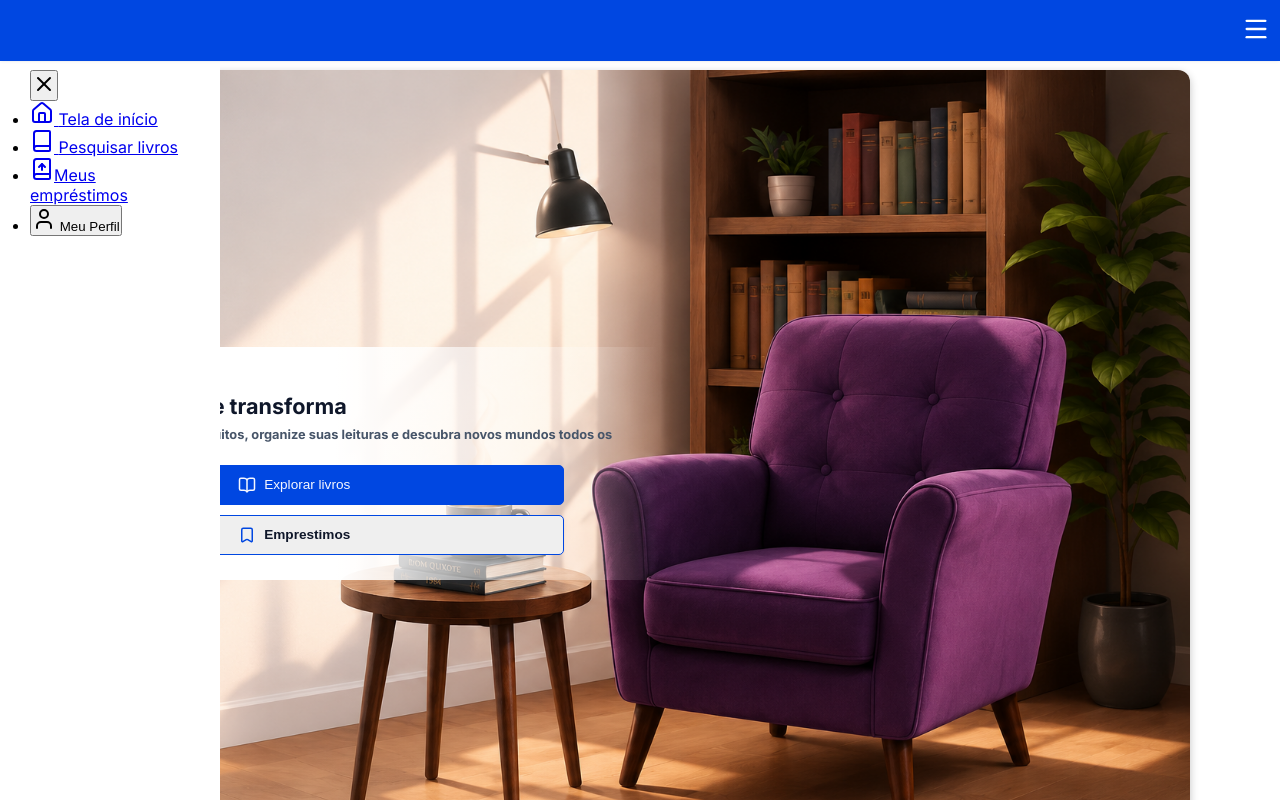
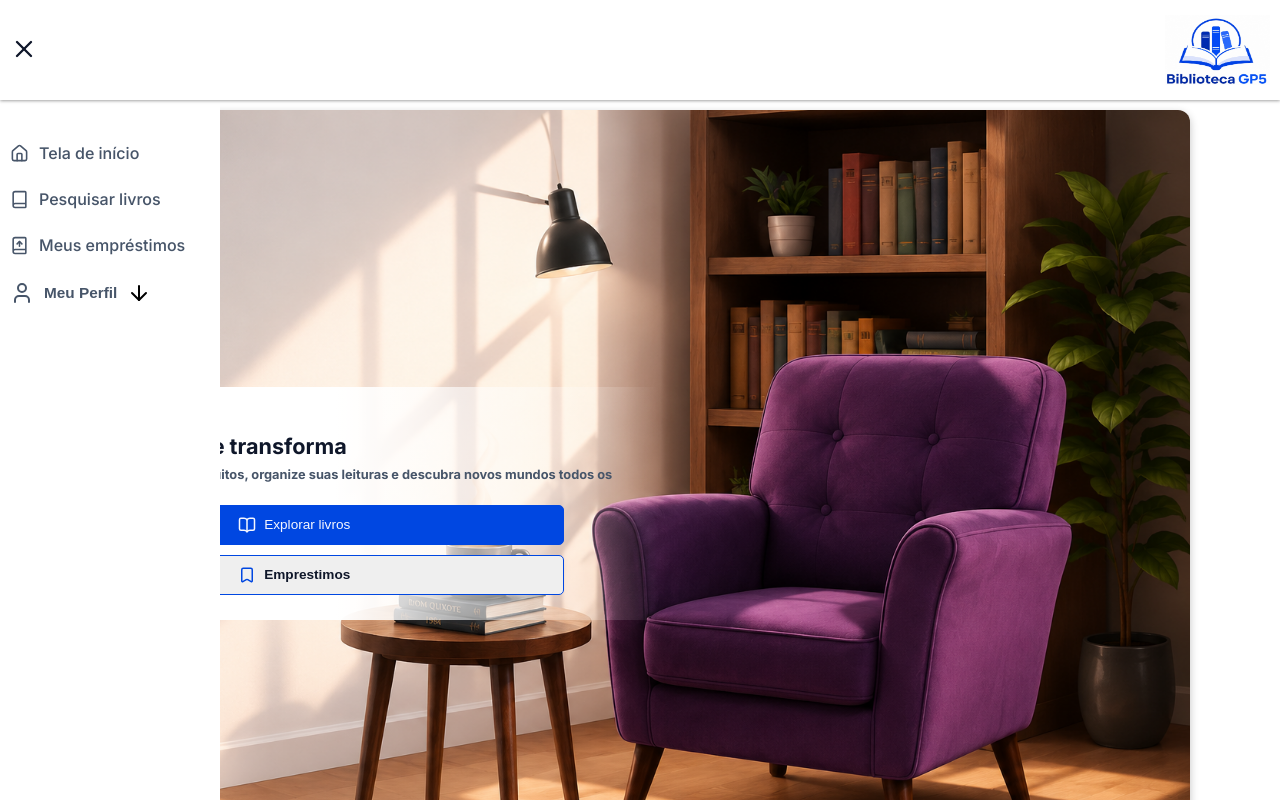
Before and after one commit to LuizHenriqueCFontes/biblioteca-gp5, a React (Vite) app: page / in a window 1280 px wide. Both pictures are taken after a click on the button "Abrir menu". Shown: the top 800 px of the page. Built offline with nearby package versions, Linux system fonts and the light colour scheme; no server answers.

Commit message:
styles: initialize styles to sidebar

```diff
--- a/src/layout/MainLayout/MainLayout.module.css
+++ b/src/layout/MainLayout/MainLayout.module.css
@@ -4,6 +4,5 @@
 }
 
 .main{
-    padding-top: 60px;
-    padding-bottom: 15px;
+    padding: 100px 0 15px;
 }
--- a/src/shared/components/Button/Button.module.css
+++ b/src/shared/components/Button/Button.module.css
@@ -24,6 +24,12 @@
     align-items: center;
     justify-content: center;
     gap: 8px;
+}
+
+.content{
+    display: flex;
+    align-items: center;
+    gap: 10px;
 }
 
 .icon{
--- a/src/shared/components/Header/Header.module.css
+++ b/src/shared/components/Header/Header.module.css
@@ -1,12 +1,13 @@
 .header{
-    background-color: var(--primary-color);
+    background-color: #ffffff;
     padding: 15px 10px;
-    box-shadow: 0 1px 3px 0 rgba(0, 0, 0, 0.05), 0 1px 2px -1px rgba(0, 0, 0, 0.05);
+    box-shadow: 0 1px 3px 0 rgba(0, 0, 0, 0.353), 0 1px 2px -1px rgba(0, 0, 0, 0.05);
 
     display: flex;
+    justify-content: space-between;
     position: fixed;
     width: 100%;
-    z-index: 1000;
+    z-index: 100000;
 }
 
 .iconContainer{
@@ -16,6 +17,11 @@
 }
 
 .icon{
+    color: var(--title-color);
     width: 28px;
     height: 28px;
 }
+
+.exitIcon{
+
+}
--- a/src/shared/components/Header/Header.tsx
+++ b/src/shared/components/Header/Header.tsx
@@ -1,4 +1,4 @@
-import { Menu } from "lucide-react";
+import { Menu, X } from "lucide-react";
 import Logo from "../Logo/Logo";
 import styles from "./Header.module.css"
 import { useState } from "react";
@@ -15,8 +15,12 @@ export default function Header(props:HeaderProps){
         <>
             <header className={`${styles.header} ${props.className ?? ""}`}>
 
-                <button onClick={() => setIsOpen(true)} aria-label="Abrir menu" className={styles.iconContainer}>
-                    <Menu className={styles.icon}/>
+                <Logo />
+
+                <button onClick={() => {setIsOpen(!open)
+                    console.log("Cliquei");
+                }} aria-label="Abrir menu" className={styles.iconContainer}>
+                    {open ? <X className={styles.icon}/> : <Menu className={styles.icon}/>}
                 </button>
             </header>
 
--- a/src/shared/components/Sidebar/Sidebar.module.css
+++ b/src/shared/components/Sidebar/Sidebar.module.css
@@ -4,13 +4,94 @@
 
 .sidebar {
     position: fixed;
-    top: 0;
+    top: 10%;
     left: 0;
 
     width: 220px;
     height: 100vh;
 
     background: white;
-    padding: 30px;
-    padding-top: 70px;
+    padding-top: 50px;
 }
+
+.linkContent{
+    list-style: none;
+    padding: 13px 10px;
+}
+
+.link{
+    display: flex;
+    align-items: center;
+    text-decoration: none;
+    color: var(--informations-color);
+    font-weight: 520;
+    gap: 10px;
+}
+
+.linkIcon{
+    width: 19px;
+    height: 19px;
+    color: var(--informations-color);
+}
+
+.trigger {
+    display: flex;
+    justify-content: space-between;
+    align-items: center;
+    background: none;
+    border: none;
+}
+
+.triggerContent{
+    display: flex;
+    align-items: center;
+    padding: 13px 10px;
+    color: var(--informations-color);
+    font-weight: 550;
+    gap: 10px;
+    font-size: 1.15em;
+}
+
+.arrow {
+    transition: transform 200ms ease;
+}
+
+.trigger[data-state="open"] .arrow {
+    transform: rotate(180deg);
+}
+
+.profileContent {
+    overflow: hidden;
+}
+
+.profileContent[data-state="open"] {
+    animation: slideDown 250ms ease-out;
+}
+
+.profileContent[data-state="closed"] {
+    animation: slideUp 250ms ease-in;
+}
+
+@keyframes slideDown {
+    from {
+        height: 0;
+        opacity: 0;
+    }
+
+    to {
+        height: var(--radix-collapsible-content-height);
+        opacity: 1;
+    }
+}
+
+@keyframes slideUp {
+    from {
+        height: var(--radix-collapsible-content-height);
+        opacity: 1;
+    }
+
+    to {
+        height: 0;
+        opacity: 0;
+    }
+}
--- a/src/shared/components/Sidebar/Sidebar.tsx
+++ b/src/shared/components/Sidebar/Sidebar.tsx
@@ -2,7 +2,7 @@ import { AnimatePresence, motion } from "framer-motion";
 import styles from "./Sidebar.module.css";
 import * as Dialog from "@radix-ui/react-dialog";
 import * as Collapsible from "@radix-ui/react-collapsible";
-import { Book, BookUp, Home, User, Users, X } from "lucide-react";
+import { ArrowDown, Book, BookUp, Home, User, Users } from "lucide-react";
 import { Link } from "react-router-dom";
 import { authStorage } from "../../../feature/auth/services/authStorage";
 
@@ -34,50 +34,54 @@ export default function Sidebar(props: Sidebar){
                             exit={{ x: "-100%" }}
                             transition={{duration: 0.25}}>
 
-                                <button onClick={() => props.onOpenChange(false)}> <X /> </button>
+
 
                                 <nav>
                                     <ul>
-                                        <li>
-                                            <Link to={isAdmin ? "/admin/home" : "/"}><Home /> {isAdmin ? "Dashboard" : "Tela de início"}</Link>
+                                        <li className={styles.linkContent}>
+                                            <Link className={styles.link} to={isAdmin ? "/admin/home" : "/"}><Home className={styles.linkIcon}/> {isAdmin ? "Dashboard" : "Tela de início"}</Link>
                                         </li>
 
-                                        <li>
-                                            <Link to={isAdmin ? "/admin/imports" : "/search/books"}><Book /> {isAdmin ? "Importar livros" : "Pesquisar livros"}</Link>
+                                        <li className={styles.linkContent}>
+                                            <Link className={styles.link} to={isAdmin ? "/admin/imports" : "/search/books"}><Book className={styles.linkIcon}/> {isAdmin ? "Importar livros" : "Pesquisar livros"}</Link>
                                         </li>
 
-                                        <li>
-                                            <Link to={isAdmin ? "/admin/list/users" : "/loan"}>{isAdmin ?
+                                        <li className={styles.linkContent}>
+                                            <Link className={styles.link} to={isAdmin ? "/admin/list/users" : "/loan"}>{isAdmin ?
                                             <>
-                                                <Users />
+                                                <Users className={styles.linkIcon}/>
                                                 <span>Listar usuários</span>
                                             </>
                                             :
                                             <>
-                                                <BookUp />
+                                                <BookUp className={styles.linkIcon}/>
                                                 <span>Meus empréstimos</span>
                                             </>}</Link>
                                         </li>
 
                                         {
                                             isAdmin &&
-                                            <li>
-                                                <Link to={"/categories"}>Categorias</Link>
+                                            <li className={styles.linkContent}>
+                                                <Link className={styles.link} to={"/categories"}> <BookUp className={styles.linkIcon}/> Categorias</Link>
                                             </li>
                                         }
 
                                         <li>
                                             <Collapsible.Root>
 
-                                                <Collapsible.Trigger>
-                                                    <User /> Meu Perfil
+                                                <Collapsible.Trigger className={styles.trigger}>
+                                                    <div className={styles.triggerContent}>
+                                                        <User className={styles.link}/>
+                                                        Meu Perfil
+                                                    </div>
+
+                                                    <ArrowDown className={styles.arrow}/>
                                                 </Collapsible.Trigger>
 
-                                                <Collapsible.Content asChild>
+                                                <Collapsible.Content className={styles.profileContent} asChild>
                                                     <ul>
-                                                        <li>Minha conta</li>
-                                                        <li>Editar dados</li>
-                                                        <li>Sair</li>
+                                                        <li> <Link to={"/user/edit/data"}>Editar dados</Link> </li>
+                                                        <li> <Link to={"/"}>Sair</Link> </li>
                                                     </ul>
 
                                                 </Collapsible.Content>
```
